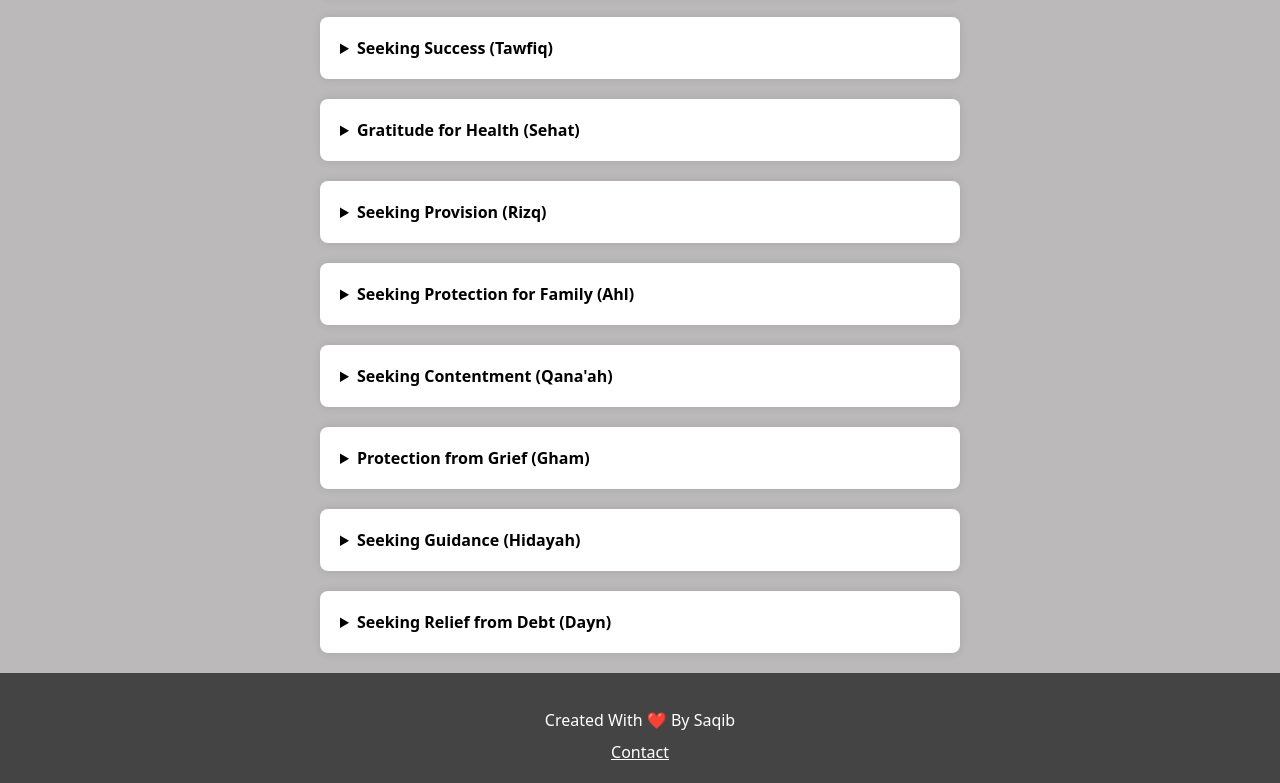
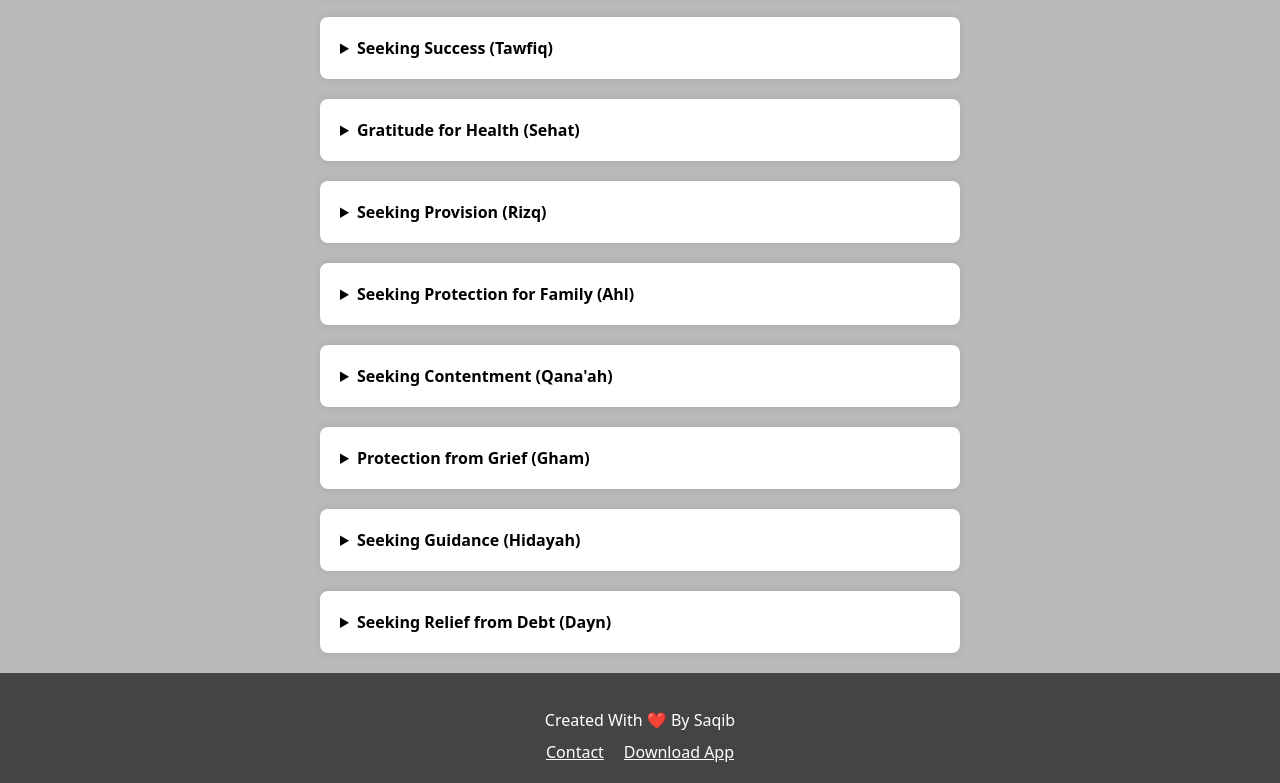
Before and after one commit to saawqib/Quran-Verse-By-Mood, a plain HTML site: page index.html in a window 1280 px wide. Shown: the part 1971-2754 px from the top of the page. Drawn offline with Linux system fonts and the light colour scheme.

Commit message:
Update index.html

```diff
--- a/index.html
+++ b/index.html
@@ -357,6 +357,7 @@ footer a {
       <p>Created With ❤️ By Saqib</p>
       <ul>
           <li><a href="https://instagram.com/s.aww.qib">Contact</a></li>
+          <li><a href="https://apppeak.vercel.app">Download App</a></li>
       </ul>
   </footer>
 
```
